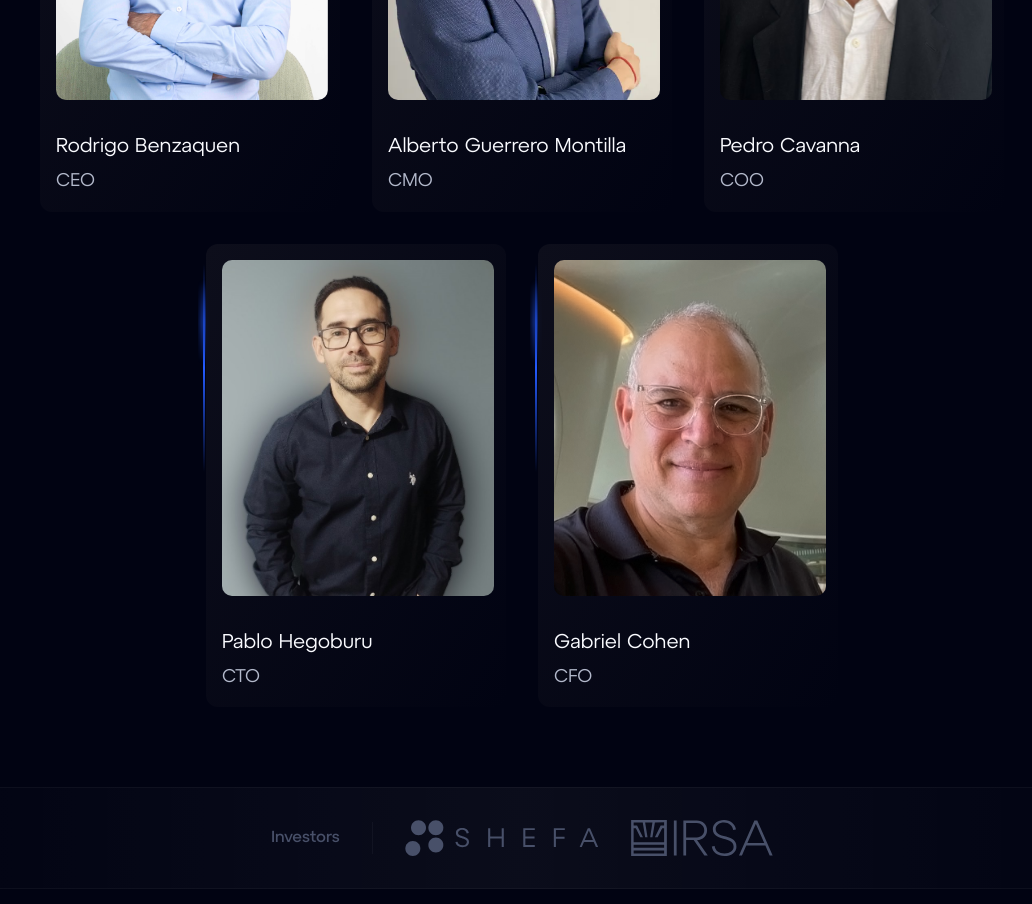
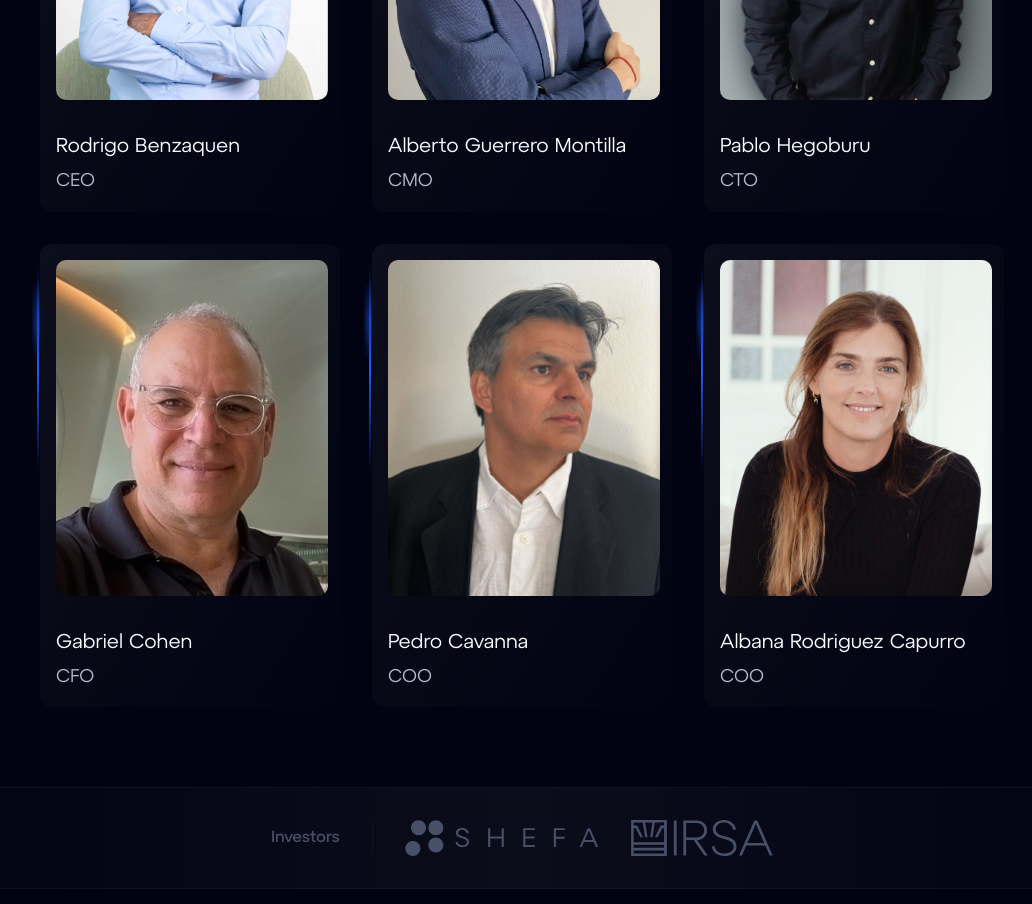
Before and after one commit to boulder-tech/Landing, a Next.js app: page /about in a window 1280 px wide. Shown: the part 600-1504 px from the top of the page, without its empty margins (118-1150 px from the left). Built offline with nearby package versions, Linux system fonts and the light colour scheme.

Commit message:
feat: albi

```diff
--- a/src/components/sections/meetTheTeam-section.tsx
+++ b/src/components/sections/meetTheTeam-section.tsx
@@ -35,15 +35,6 @@ const MeetTheTeam = () => {
           fact3col="SenseiNode"
         />
         <PersonCard
-          name="Pedro Cavanna"
-          role="COO"
-          imageRoute="/assets/team/pedro.png"
-          fact1="Investor/Developer in"
-          fact1col="Real Estate, Finance & Software Companies"
-          fact2="Key Executive"
-          fact2col="Pharmaceutical Industry"
-        />
-        <PersonCard
           name="Pablo Hegoburu"
           role="CTO"
           imageRoute="/assets/team/pablo_1.jpg"
@@ -61,6 +52,26 @@ const MeetTheTeam = () => {
           fact2="Financial Control Manager"
           fact2col={`Treasury and Corporate & Investment Banker at CitiBank`}
         />
+        <PersonCard
+          name="Pedro Cavanna"
+          role="COO"
+          imageRoute="/assets/team/pedro.png"
+          fact1="Investor/Developer in"
+          fact1col="Real Estate, Finance & Software Companies"
+          fact2="Key Executive"
+          fact2col="Pharmaceutical Industry"
+        />
+        <PersonCard
+          name="Albana Rodriguez Capurro"
+          role="COO"
+          imageRoute="/assets/team/albana.jpg"
+          fact1="Financial Advisor"
+          fact1col="Merryll Lynch"
+          fact2="Head of Trading Desk"
+          fact2col="Quest Capital"
+          fact3="Community Builder"
+          fact3col="Ethereum Uruguay"
+        />
       </div>
     </div>
   );
```
Also changed, not shown: public/assets/team/albana.jpeg (added), public/assets/team/albana.jpg (added).
